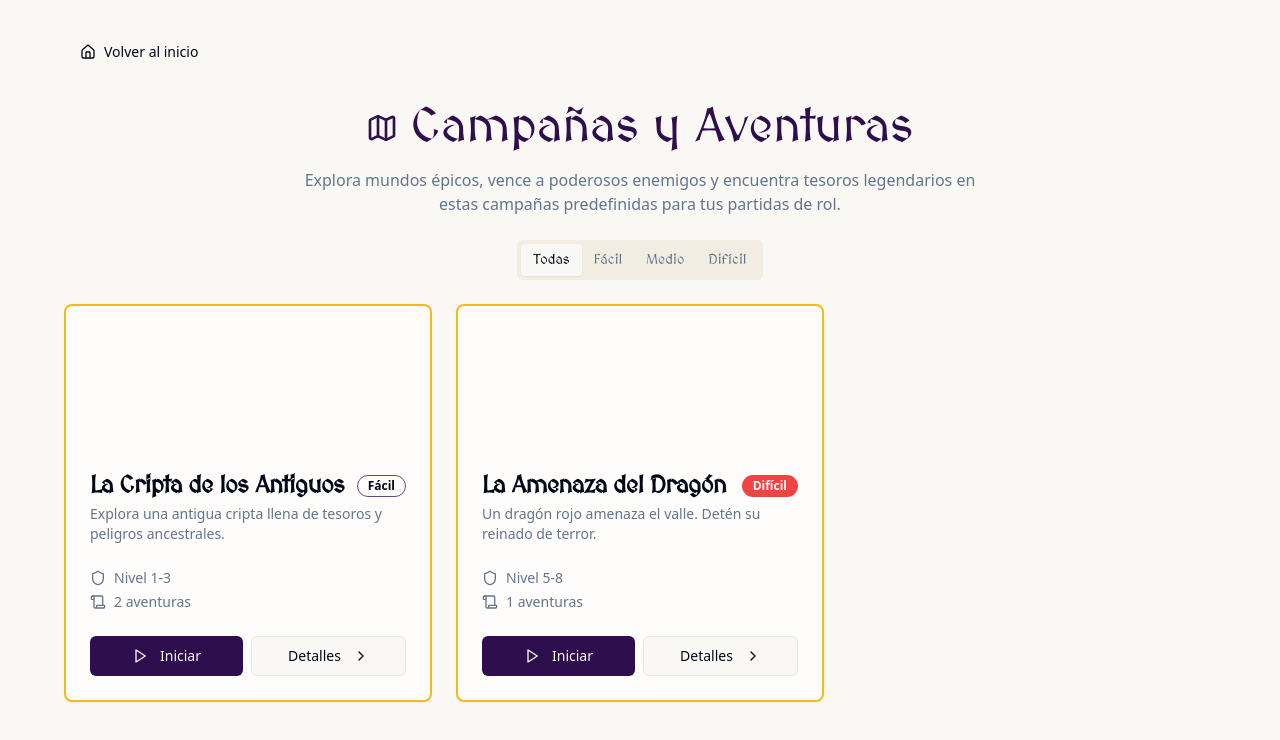
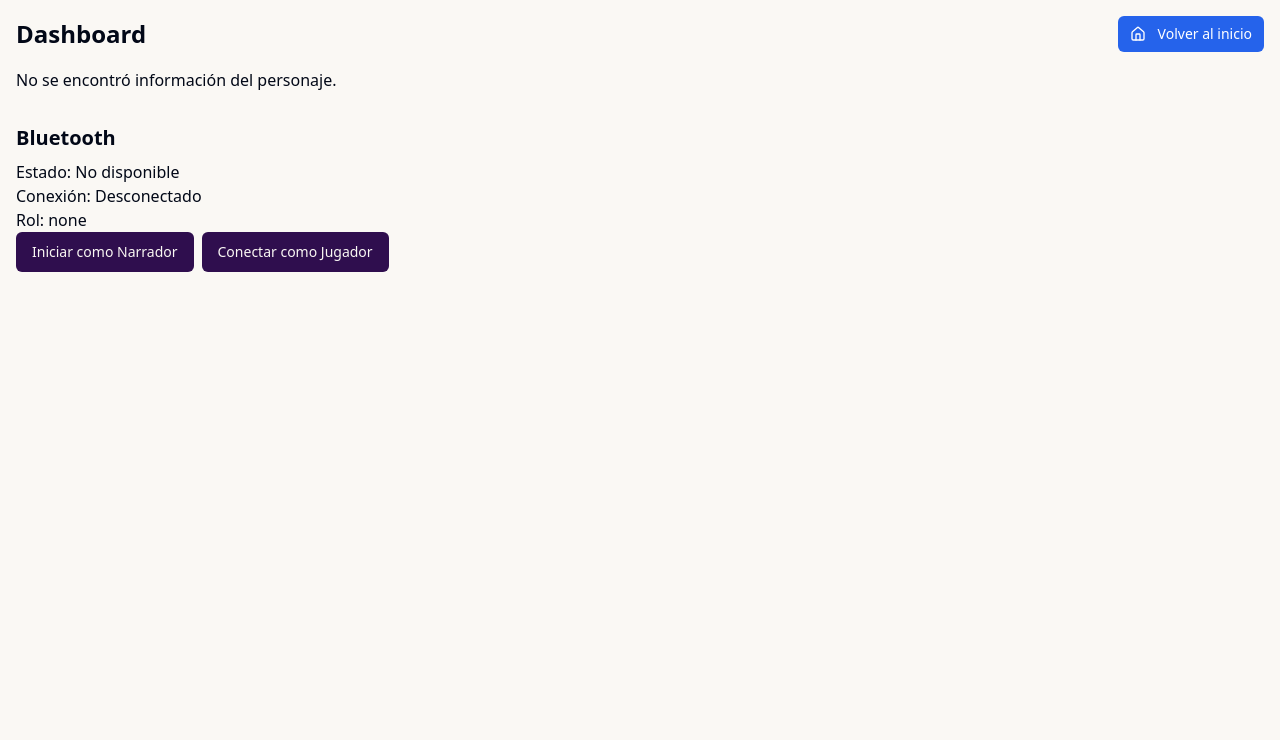
Before and after one commit to XanBrun/dice-adventurer-guild, a React (Vite) app: page / in a window 1280 px wide. Shown: the top 740 px of the page. Built offline with nearby package versions, Linux system fonts and the light colour scheme; a web font is replaced by a local one.

Commit message:
Reverted to commit 7d12560a086fcdf2ce3e76c11855bfb016da5473

```diff
--- a/src/App.tsx
+++ b/src/App.tsx
@@ -19,8 +19,8 @@ const App = () => (
       <Sonner />
       <BrowserRouter>
         <Routes>
-          <Route path="/dashboard" element={<Index />} />
-          <Route path="/" element={<Campaigns />} />
+          <Route path="/" element={<Index />} />
+          <Route path="/dashboard" element={<Navigate to="/" replace />} />
           <Route path="/campaigns" element={<Campaigns />} />
           <Route path="/campaigns/:campaignId" element={<CampaignDetail />} />
           <Route path="/campaigns/:campaignId/maps" element={<MapPage />} />
```
